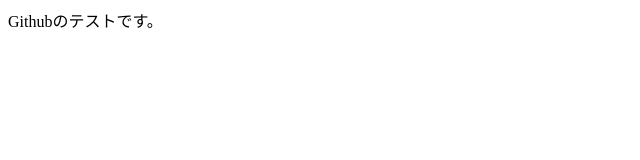
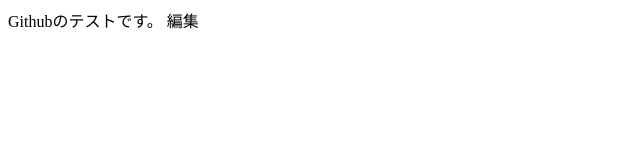
Before and after one commit to tmu-2021-network-1/muto15, a plain HTML site: page docs/index.html in a window 1280 px wide. Shown: the full height of the page, 0-640 px from the left. Drawn offline with Linux system fonts and the light colour scheme.

Commit message:
追加した

```diff
--- a/docs/index.html
+++ b/docs/index.html
@@ -6,5 +6,6 @@
                                  </head>
                                  <body>
                                  Githubのテストです。
+                                 編集
                                  </body>
                                  </html>
```
